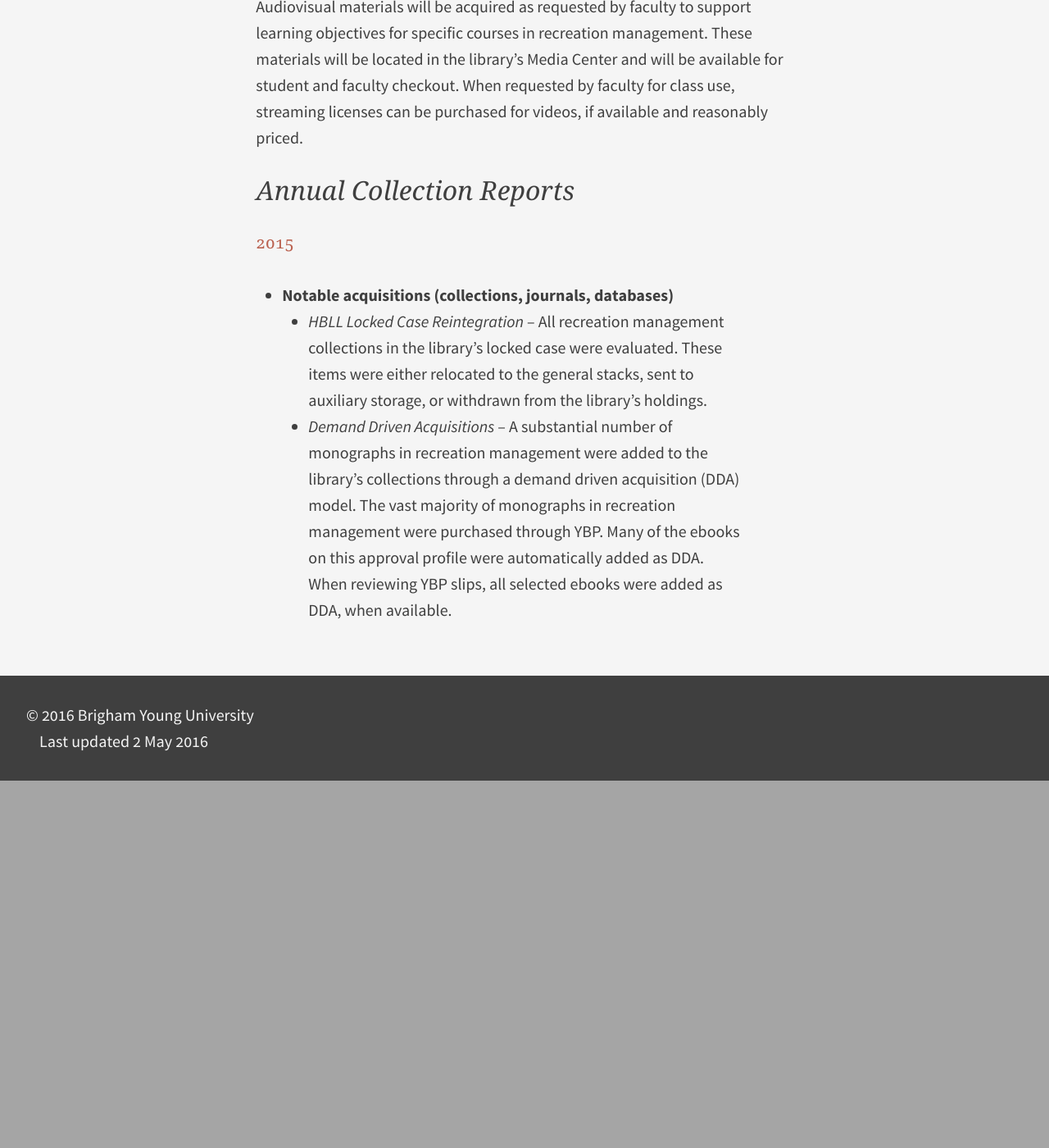
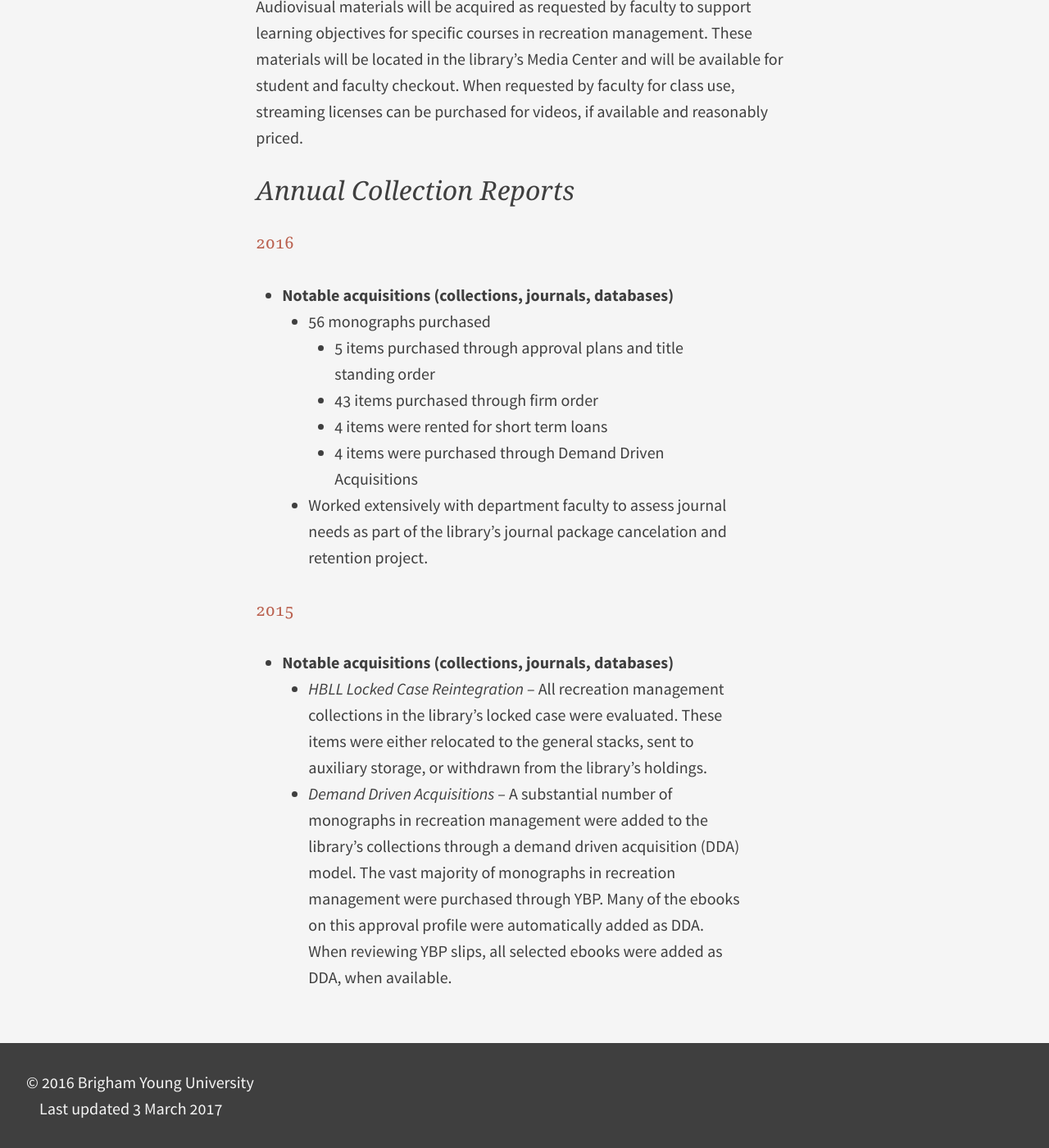
Before and after one commit to HBLL-Collection-Development/HBLL-Collection-Development.github.io, a Jekyll site: the page built from _posts/2017-03-03-34160.md, in a window 1280 px wide and 1400 px high, scrolled down 2712 px. Shown: the whole window at 82% size. Built offline with Jekyll 4.4.1, drawn with Linux system fonts in a browser that asks for light colours; before the commit the page ends 3664 px from its top, so only the background shows below that; some of the changed text lies outside the part shown.

Commit message:
[ADD] Mike Goates's 2016 annual report

```diff
--- a/_posts/2016-05-02-34160.md
+++ b/_posts/2017-03-03-34160.md
@@ -57,6 +57,16 @@ Audiovisual materials will be acquired as requested by faculty to support learni
 
 ## Annual Collection Reports
 
+### 2016
+
+- **Notable acquisitions (collections, journals, databases)**
+    - 56 monographs purchased
+        - 5 items purchased through approval plans and title standing order
+        - 43 items purchased through firm order
+        - 4 items were rented for short term loans
+        - 4 items were purchased through Demand Driven Acquisitions
+    - Worked extensively with department faculty to assess journal needs as part of the library’s journal package cancelation and retention project.
+
 ### 2015
 - **Notable acquisitions (collections, journals, databases)**
     - *HBLL Locked Case Reintegration* – All recreation management collections in the library's locked case were evaluated. These items were either relocated to the general stacks, sent to auxiliary storage, or withdrawn from the library's holdings.
```
Also changed, not shown: _posts/2017-03-03-34265.md (renamed from _posts/2016-05-02-34265.md, +10 -0 lines), _posts/2017-03-03-34281.md (renamed from _posts/2016-05-02-34281.md, +9 -0 lines), _posts/2017-03-03-34290.md (renamed from _posts/2016-05-02-34290.md, +10 -0 lines).
